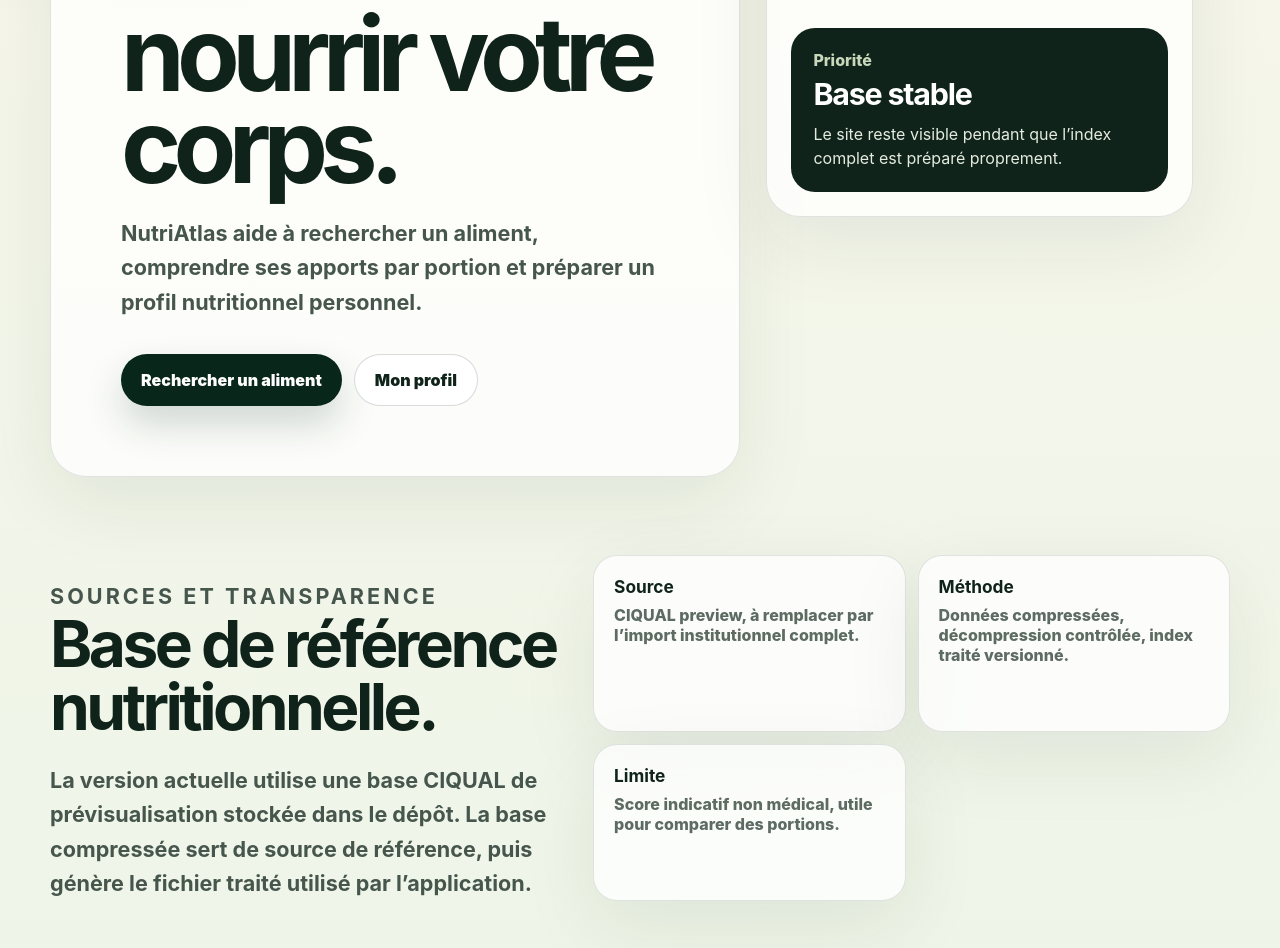
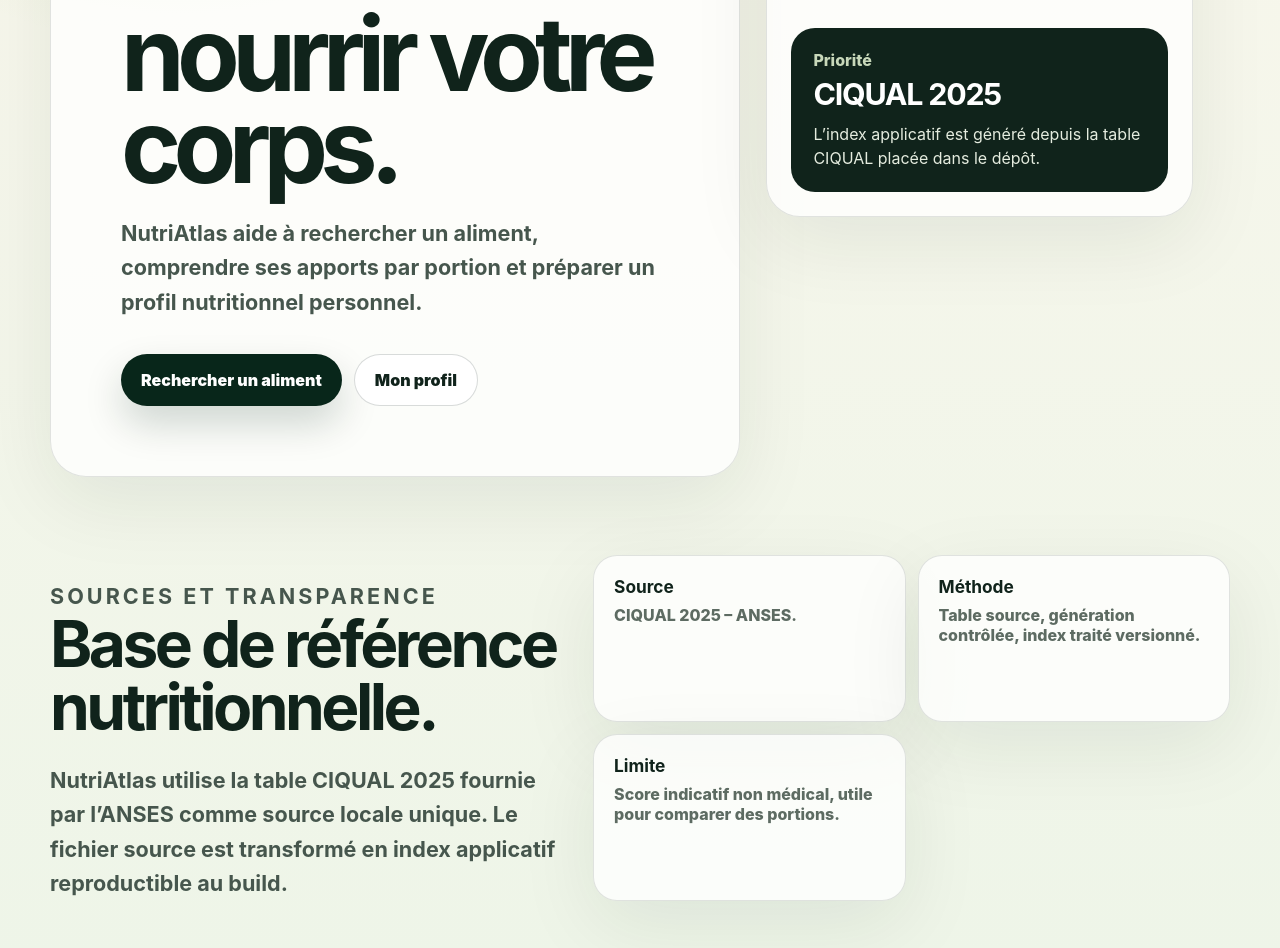
Before and after one commit to pharmaexport/NutriAtlas, a Next.js app: page / in a window 1280 px wide. Shown: the part 600-1548 px from the top of the page. Built offline with nearby package versions, Linux system fonts and the light colour scheme.

Commit message:
Update home copy for CIQUAL source

```diff
--- a/app/page.tsx
+++ b/app/page.tsx
@@ -32,7 +32,7 @@
           <div className="foodRow">
             <div>
               <strong>Recherche intelligente</strong>
-              <span>Suggestions alimentaires normalisées</span>
+              <span>Suggestions alimentaires issues de CIQUAL</span>
             </div>
           </div>
           <div className="foodRow">
@@ -43,8 +43,8 @@
           </div>
           <div className="gapCard">
             <span>Priorité</span>
-            <strong>Base stable</strong>
-            <p>Le site reste visible pendant que l’index complet est préparé proprement.</p>
+            <strong>CIQUAL 2025</strong>
+            <p>L’index applicatif est généré depuis la table CIQUAL placée dans le dépôt.</p>
           </div>
         </aside>
       </section>
@@ -54,18 +54,18 @@
           <p className="eyebrow">Sources et transparence</p>
           <h2>Base de référence nutritionnelle.</h2>
           <p>
-            La version actuelle utilise une base CIQUAL de prévisualisation stockée dans le dépôt.
-            La base compressée sert de source de référence, puis génère le fichier traité utilisé par l’application.
+            NutriAtlas utilise la table CIQUAL 2025 fournie par l’ANSES comme source locale unique.
+            Le fichier source est transformé en index applicatif reproductible au build.
           </p>
         </div>
         <div className="scenarioGrid">
           <article>
             <strong>Source</strong>
-            <span>CIQUAL preview, à remplacer par l’import institutionnel complet.</span>
+            <span>CIQUAL 2025 – ANSES.</span>
           </article>
           <article>
             <strong>Méthode</strong>
-            <span>Données compressées, décompression contrôlée, index traité versionné.</span>
+            <span>Table source, génération contrôlée, index traité versionné.</span>
           </article>
           <article>
             <strong>Limite</strong>
```
